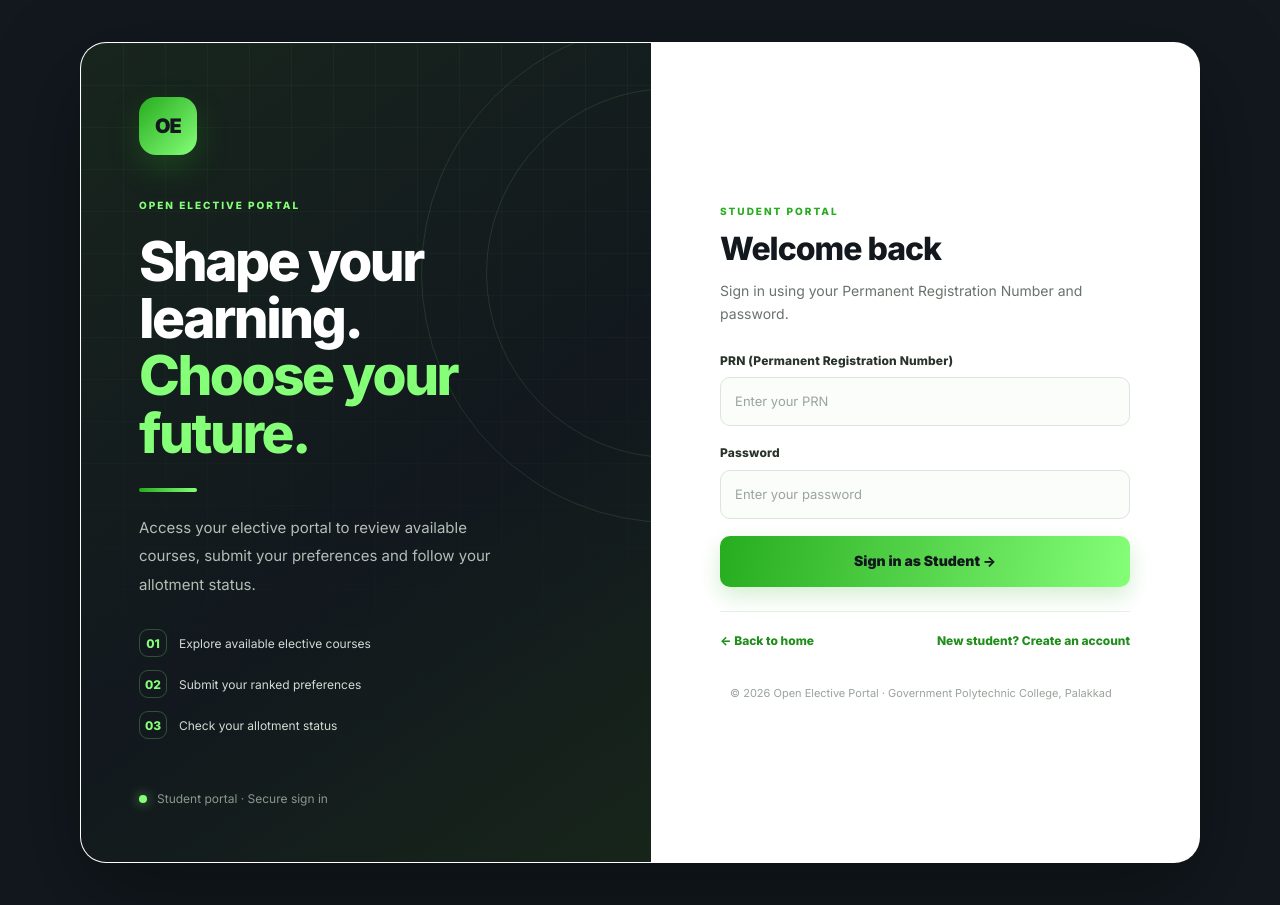
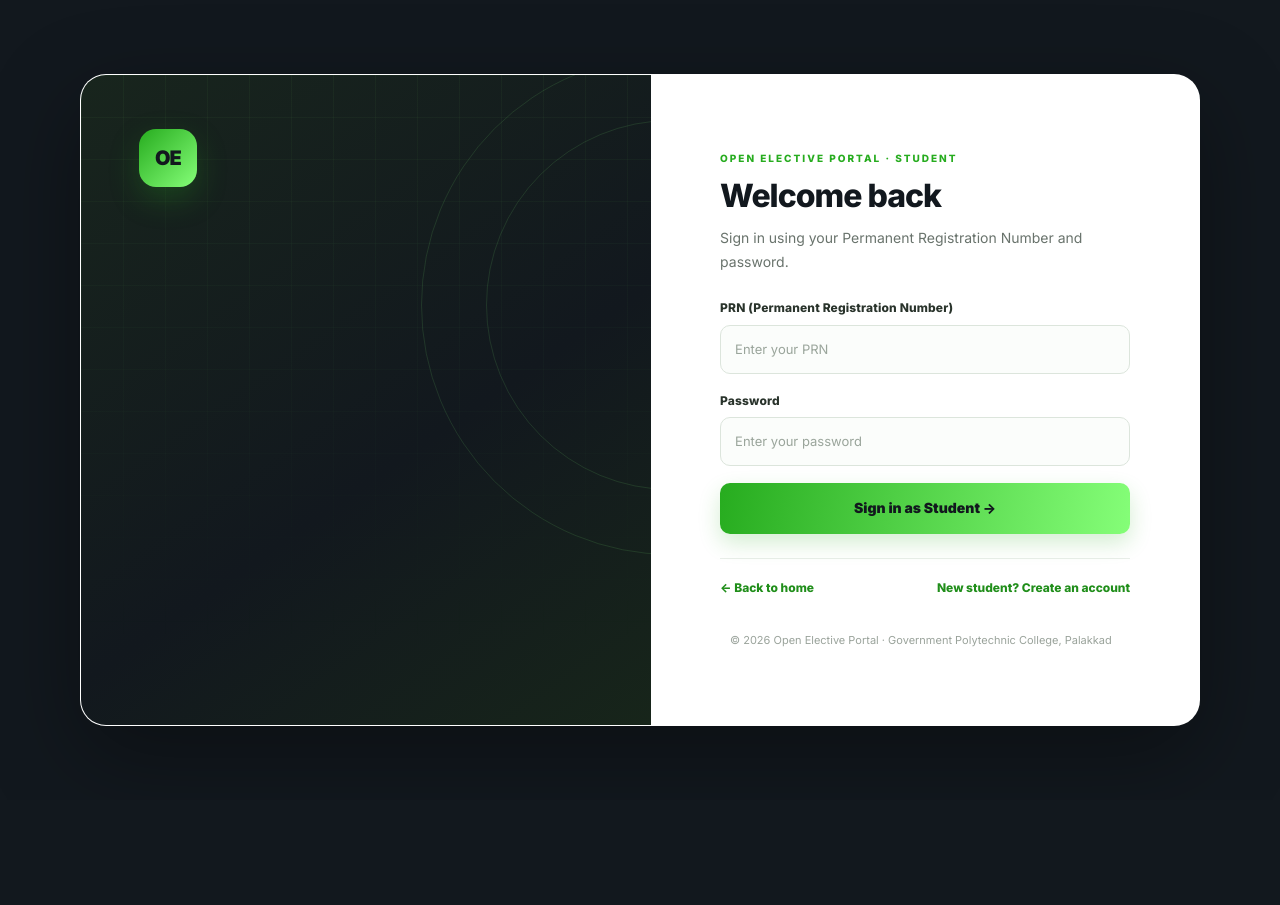
Before and after one commit to NITHIN9526/open-elective-allocator, a Node server app: page /student/login in a window 1280 px wide. After the commit the page ends 726 px from the top, so only its background shows below. Run offline with Node 20, Linux system fonts and the light colour scheme.

Commit message:
Simplify student login layout and remove left panel copy

```diff
--- a/views/student-login.ejs
+++ b/views/student-login.ejs
@@ -1,26 +1,14 @@
 <%- include("partials/header", { title }) %>
 </main>
-<div class="oe-auth-page oe-form-page">
+<div class="oe-auth-page oe-form-page oe-student-login-compact">
   <main class="oe-auth-shell">
-    <section class="oe-brand-side">
+    <section class="oe-brand-side" aria-label="Open Elective Portal">
       <div class="oe-brand-mark"><span>OE</span></div>
-      <div class="oe-brand-copy oe-form-brand-copy">
-        <p class="oe-eyebrow">OPEN ELECTIVE PORTAL</p>
-        <h1>Shape your learning.<br><span>Choose your future.</span></h1>
-        <div class="oe-brand-rule"></div>
-        <p class="oe-brand-description">Access your elective portal to review available courses, submit your preferences and follow your allotment status.</p>
-        <div class="oe-form-side-list">
-          <div class="oe-form-side-item"><span>01</span> Explore available elective courses</div>
-          <div class="oe-form-side-item"><span>02</span> Submit your ranked preferences</div>
-          <div class="oe-form-side-item"><span>03</span> Check your allotment status</div>
-        </div>
-      </div>
-      <div class="oe-brand-bottom"><span class="oe-status-dot"></span> Student portal · Secure sign in</div>
       <i class="oe-decor oe-decor-one"></i><i class="oe-decor oe-decor-two"></i>
     </section>
     <section class="oe-login-side">
       <div class="oe-login-content">
-        <p class="oe-login-kicker oe-form-login-kicker">STUDENT PORTAL</p>
+        <p class="oe-login-kicker oe-form-login-kicker">OPEN ELECTIVE PORTAL · STUDENT</p>
         <h2>Welcome back</h2>
         <p class="oe-login-subtitle">Sign in using your Permanent Registration Number and password.</p>
         <% if (error) { %><div class="oe-form-alert" role="alert"><%= error %></div><% } %>
```
